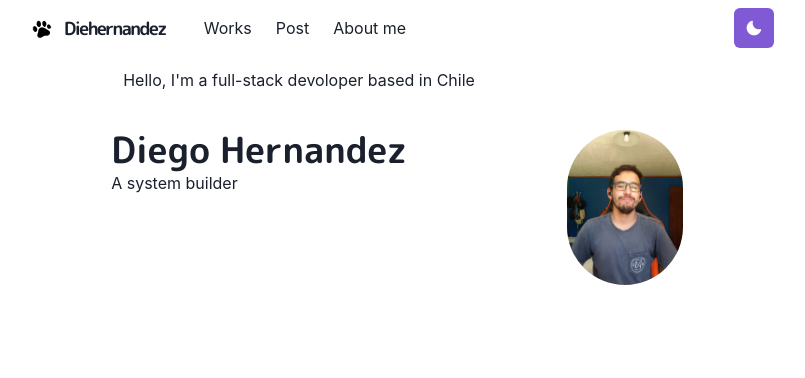
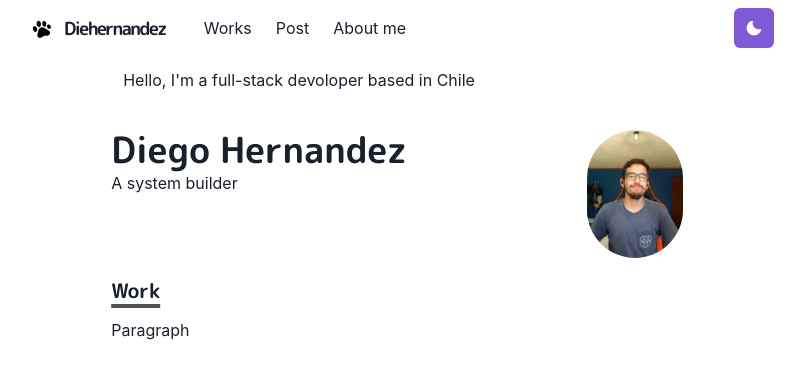
Before and after one commit to diehernandez/portfolio-v2, a Next.js app: page / in a window 1280 px wide. Shown: the top 378 px of the page, without its empty margins (242-1047 px from the left). Built offline with nearby package versions, Linux system fonts and the light colour scheme.

Commit message:
feat: add animated profile sections

```diff
--- /dev/null
+++ b/components/section.js
@@ -0,0 +1,21 @@
+import { motion } from 'framer-motion'
+import { chakra, shouldForwardProp } from '@chakra-ui/react'
+
+const StyledDiv = chakra(motion.div, {
+    shouldFordwardProp: prop => {
+        return shouldForwardProp(prop) || prop === 'transition'
+    }
+})
+
+const Section = ({ children, delay= 0 }) => (
+    <StyledDiv
+        initial={{ y:10, opacity:0 }}
+        animate={{ y: 0, opacity: 1 }}
+        transition={{ duration: 0.8, delay }}
+        mb= {6}
+    >
+        {children}
+    </StyledDiv>
+)
+
+export default Section
--- a/pages/index.js
+++ b/pages/index.js
@@ -1,5 +1,5 @@
 import { Container, Box, Heading, Image, useColorModeValue } from '@chakra-ui/react'
-
+import Section from '../components/section'
 const Page = () => {
     return (
         <Container>
@@ -14,9 +14,15 @@
                     <p> A system builder </p>
                 </Box>
                 <Box flexShrink={0} mt={{base: 4, md: 0}} ml={{md: 6}} align="center">
-                    <Image borderColor="whiteAlpha.800" borderWidth={2} borderStyle="solid" maxWidth="120px" display="inline-block" borderRadius="full" src="/images/me.jpg" alt="Profile Image"/>
+                    <Image borderColor="whiteAlpha.800" borderWidth={2} borderStyle="solid" maxWidth="100px" display="inline-block" borderRadius="full" src="/images/me.jpg" alt="Profile Image"/>
                 </Box>
             </Box>
+            <Section delay={0.4}>
+                <Heading as="h3" variant="section-title">
+                    Work
+                </Heading>
+                <p>Paragraph</p>
+            </Section>
         </Container>
     )
 }
```
